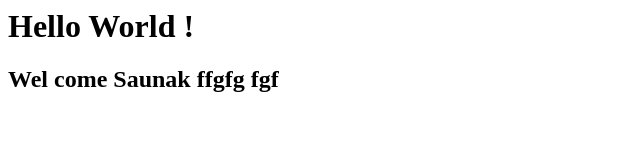
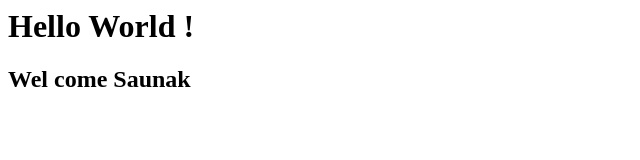
Before and after one commit to saunak99/testproject, a plain HTML site: page index.html in a window 1280 px wide. Shown: the whole page, without its empty margins (0-640 px from the left). Drawn offline with Linux system fonts and the light colour scheme.

Commit message:
change msg

```diff
--- a/index.html
+++ b/index.html
@@ -1,6 +1,6 @@
 <html>
 <body>
 <h1>Hello World !</h1>
-<h2>Wel come Saunak ffgfg fgf</h2>
+<h2>Wel come Saunak</h2>
 </body>
 </html>
```
